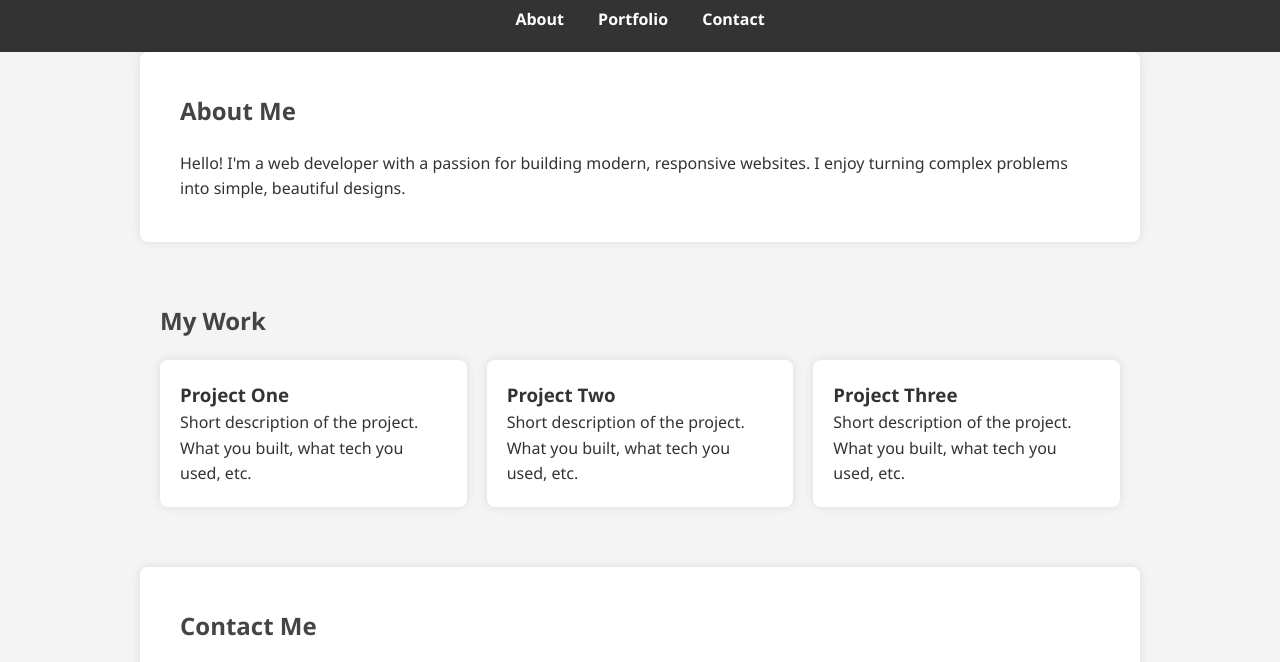
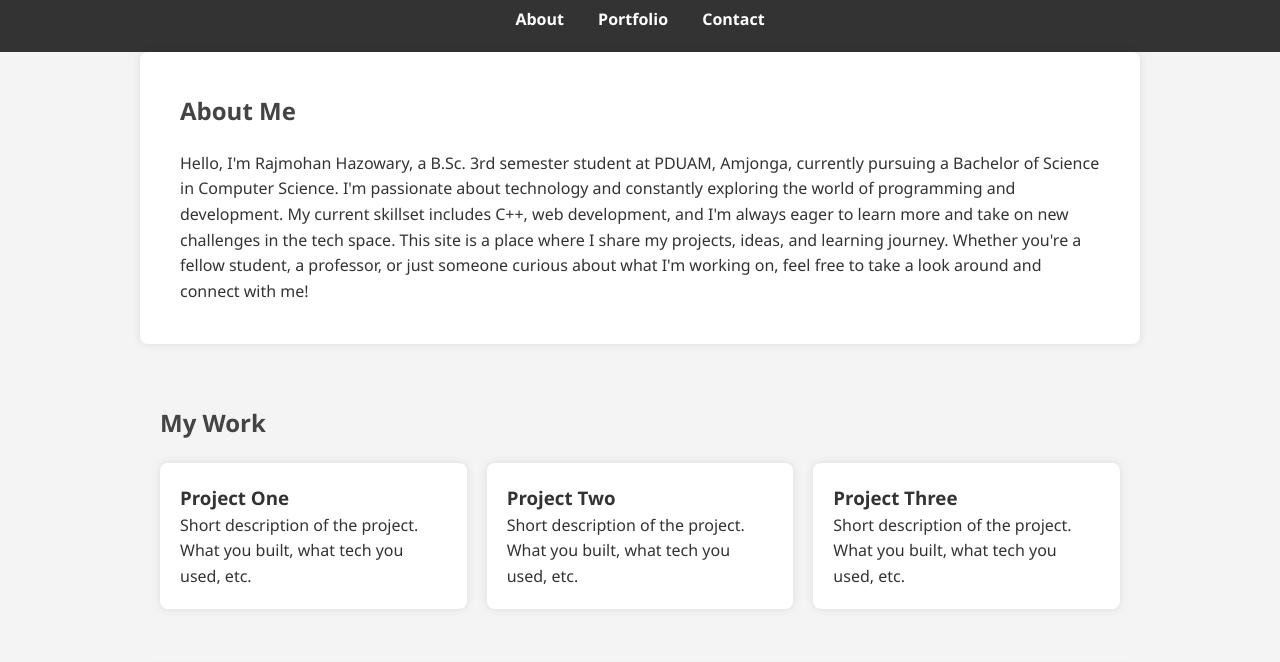
Before and after one commit to USER-00001-IND/web01, a plain HTML site: page index.html in a window 1280 px wide. Shown: the part 105-767 px from the top of the page. Drawn offline with Linux system fonts and the light colour scheme.

Commit message:
Update index.html

```diff
--- a/index.html
+++ b/index.html
@@ -130,7 +130,11 @@
 
   <section id="about" class="about">
     <h2>About Me</h2>
-    <p>Hello! I'm a web developer with a passion for building modern, responsive websites. I enjoy turning complex problems into simple, beautiful designs.</p>
+    <p> Hello, I'm Rajmohan Hazowary, a B.Sc. 3rd semester student at PDUAM, Amjonga, currently pursuing a Bachelor of Science in Computer Science.
+
+I'm passionate about technology and constantly exploring the world of programming and development. My current skillset includes C++, web development, and I'm always eager to learn more and take on new challenges in the tech space.
+
+This site is a place where I share my projects, ideas, and learning journey. Whether you're a fellow student, a professor, or just someone curious about what I'm working on, feel free to take a look around and connect with me!</p>
   </section>
 
   <section id="portfolio">
```
